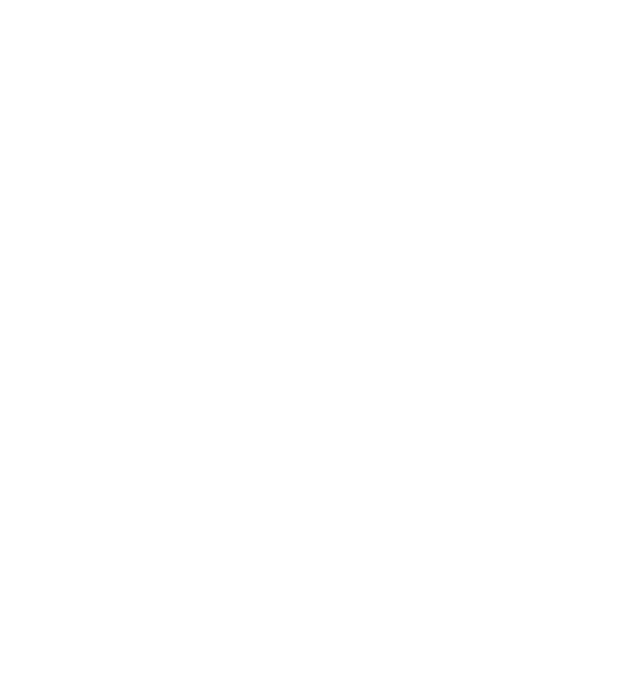
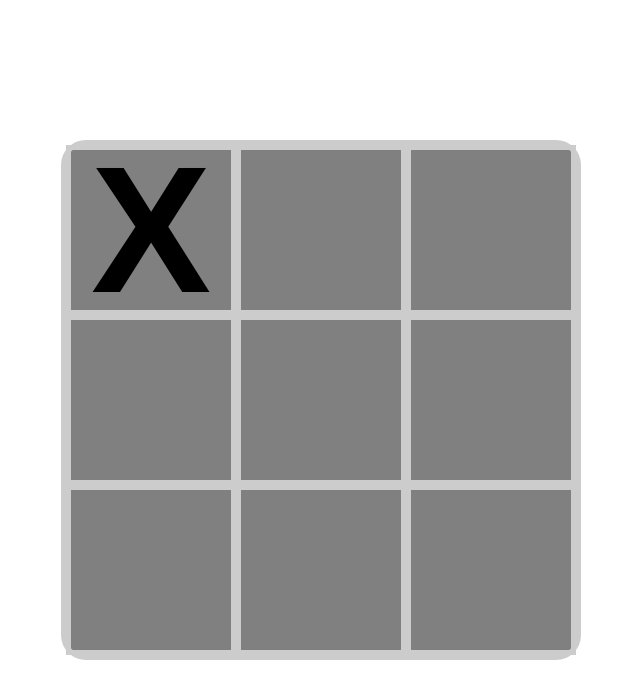
Before and after one commit to act1313/tic-tac-toe, a plain HTML site: page index.html in a window 1280 px wide. Shown: the whole page, without its empty margins (319-959 px from the left). Drawn offline with Linux system fonts and the light colour scheme.

Commit message:
finished html, now understand board array

```diff
--- a/index.html
+++ b/index.html
@@ -9,7 +9,21 @@
         <link rel="stylesheet" href="styles.css">
     </head>
     <body>
-
+        <div class="container">
+            <div class="grid">
+                <div class="cell">
+                    <h1>X</h1>
+                </div>
+                <div class="cell"></div>
+                <div class="cell"></div>
+                <div class="cell"></div>
+                <div class="cell"></div>
+                <div class="cell"></div>
+                <div class="cell"></div>
+                <div class="cell"></div>
+                <div class="cell"></div>
+            </div>
+        </div>
         <script src="index.js" async defer></script>
     </body>
 </html>
--- a/index.js
+++ b/index.js
@@ -1,11 +1,23 @@
-const playerFactory = () => {
-    return {};
+const playerFactory = (XorO) => {
+    return {
+        XorO
+    };
 }
 
 const gameBoard = (() => {
-    return {};
+    let board = ['', '', '', '', '', '', '', '', ''];
+    return {
+        board
+    };
 })();
 
 const displayController = (() => {
     return {};
 })();
+
+
+const cells = document.querySelectorAll('.cell');
+
+cells.forEach((cell, index) =>{
+    console.log(cell, index);
+})
--- a/styles.css
+++ b/styles.css
@@ -0,0 +1,43 @@
+* {
+    margin:0;
+    padding:0;
+}
+html, body {
+    height:100%;
+    font-family:Arial, Helvetica, sans-serif;
+    font-size: 12px;
+    line-height: 160%;
+    position: relative;
+}
+
+.container {
+    height: 100vh;
+    width: 100vw;
+    align-items: center;
+    display: flex;
+    justify-content: center;
+}
+
+.grid {
+    display: inline-grid;
+    grid-template-columns: repeat(3, 1fr);
+    gap: 1px;
+    border: 5px solid #ccc;
+    border-radius: 25px;
+    background-color: gray;
+    gap: 0px;
+}
+
+
+
+.cell {
+    display: inline-block;
+    height: 20vh;
+    width: 20vh;
+    border: 5px solid #ccc;
+    font-size: 7.5rem;
+    text-align: center;
+    display: flex;
+    justify-content: center;
+    flex-direction: column;
+}
```
